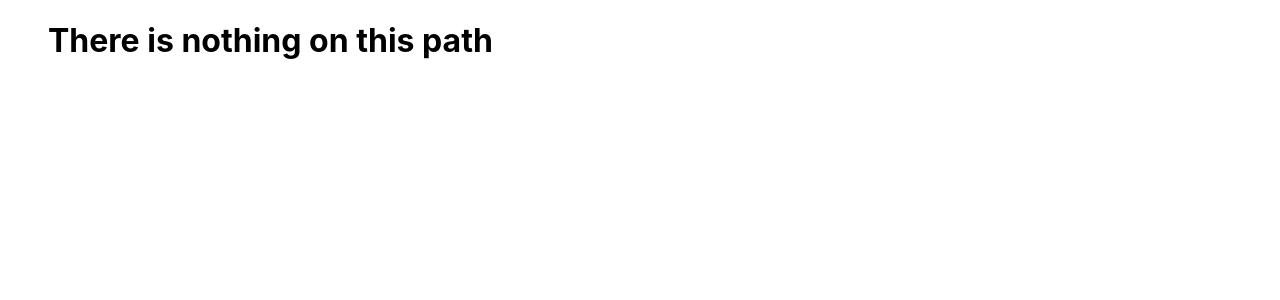
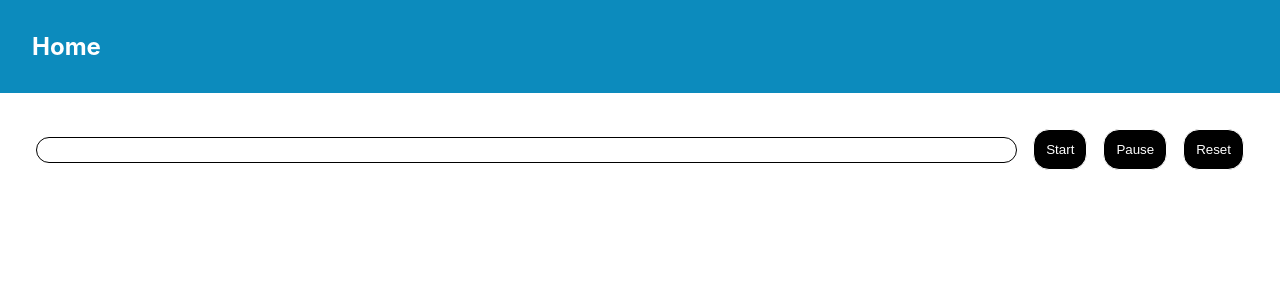
Before and after one commit to aayush-jangra/frontend, a React (Create React App) app in the folder machine-coding/: page /progress-bar in a window 1280 px wide. Shown: the top 300 px of the page. Built offline with nearby package versions, Linux system fonts and the light colour scheme.

Commit message:
Progress bar

```diff
--- a/machine-coding/src/App.js
+++ b/machine-coding/src/App.js
@@ -2,6 +2,7 @@ import { HeaderWrapper } from "./components/Header";
 import { Caraousel } from "./Pages/Caraousel/CaraouselPage";
 import { DebounceAndThrottle } from "./Pages/DebounceAndThrottle/DebounceAndThrottle";
 import { Homepage } from "./Pages/Homepage/Homepage";
+import { ProgressBarPage } from "./Pages/ProgressBar/ProgressBarPage";
 import { ToastPage } from "./Pages/Toast/ToastPage";
 import { ToastProvider } from "./Pages/Toast/ToastProvider";
 import { CustomRouter } from "./Router/CustomRouter";
@@ -28,6 +29,10 @@ function App() {
       path: "/carousel",
       component: <Caraousel />,
     },
+    {
+      path: "/progress-bar",
+      component: <ProgressBarPage />,
+    },
   ];
 
   return (
--- /dev/null
+++ b/machine-coding/src/Pages/ProgressBar/ProgressBar.jsx
@@ -0,0 +1,14 @@
+import "./progressBarStyles.css";
+
+export const ProgressBar = ({ currentValue, maxValue }) => {
+  const percentage = Math.floor((currentValue / maxValue) * 100) - 100;
+
+  return (
+    <div className="progress-bar-container">
+      <div
+        style={{ transform: `translateX(${percentage}%)` }}
+        className="progress-bar"
+      ></div>
+    </div>
+  );
+};
--- /dev/null
+++ b/machine-coding/src/Pages/ProgressBar/ProgressBarPage.jsx
@@ -0,0 +1,63 @@
+import { useEffect, useRef, useState } from "react";
+import { ProgressBar } from "./ProgressBar";
+import "./progressBarStyles.css";
+
+const MAX_VALUE = 100;
+
+export const ProgressBarPage = () => {
+  const [currentValue, setCurrentValue] = useState(0);
+  const interval = useRef();
+
+  useEffect(() => {
+    return () => {
+      if (interval && !!interval.current) {
+        clearInterval(interval.current);
+        interval.current = null;
+      }
+    };
+  }, []);
+
+  const startLoading = () => {
+    if (!interval || !interval.current) {
+      interval.current = setInterval(() => {
+        setCurrentValue((prev) => {
+          if (prev >= MAX_VALUE) {
+            clearInterval(interval.current);
+            interval.current = null;
+          }
+          return Math.min(MAX_VALUE, prev + 10);
+        });
+      }, 500);
+    }
+  };
+
+  const pauseLoading = () => {
+    if (interval && !!interval.current) {
+      clearInterval(interval.current);
+      interval.current = null;
+    }
+  };
+
+  const resetLoading = () => {
+    if (interval && !!interval.current) {
+      clearInterval(interval.current);
+      interval.current = null;
+    }
+    setCurrentValue(0);
+  };
+
+  return (
+    <div className="progress-page-container">
+      <ProgressBar currentValue={currentValue} maxValue={MAX_VALUE} />
+      <button className="progress-button" onClick={startLoading}>
+        Start
+      </button>
+      <button className="progress-button" onClick={pauseLoading}>
+        Pause
+      </button>
+      <button className="progress-button" onClick={resetLoading}>
+        Reset
+      </button>
+    </div>
+  );
+};
--- /dev/null
+++ b/machine-coding/src/Pages/ProgressBar/progressBarStyles.css
@@ -0,0 +1,38 @@
+.progress-bar-container {
+  flex: 1;
+  height: 24px;
+  border-radius: 16px;
+  border: 1px solid;
+  overflow: hidden;
+}
+
+.progress-bar {
+  height: 100%;
+  width: 100%;
+  background-color: green;
+  transition: transform 0.3s;
+}
+
+.progress-page-container {
+  display: flex;
+  gap: 16px;
+  align-items: center;
+}
+
+.progress-button {
+  background-color: black;
+  border: 1px solid;
+  border-radius: 16px;
+  color: white;
+  padding: 12px;
+  cursor: pointer;
+}
+
+.progress-button:hover {
+  background-color: white;
+  color: black;
+}
+
+.progress-button:active {
+  background-color: gray;
+}
--- a/machine-coding/src/constants/questions.js
+++ b/machine-coding/src/constants/questions.js
@@ -60,4 +60,16 @@ export const questions = [
       "Build an Image Carousel that automatically cycles through images at a set interval. The image transition should pause on hover and resume when the mouse leaves. Include left and right navigation buttons to manually change images.",
     path: "/carousel",
   },
+  {
+    title: "Autocomplete",
+    description:
+      "Build an Autocomplete Component that suggests options as the user types. It should support keyboard navigation, and click selection. Optionally, add remote data fetching, highlighting of matched text.",
+    path: "/autocomplete",
+  },
+  {
+    title: "Progress Bar",
+    description:
+      "Build a Progress Bar Component that starts filling when a button is clicked. It should smoothly animate from 0% to 100% over time. Optionally, support pausing and resetting.",
+    path: "/progress-bar",
+  },
 ];
```
